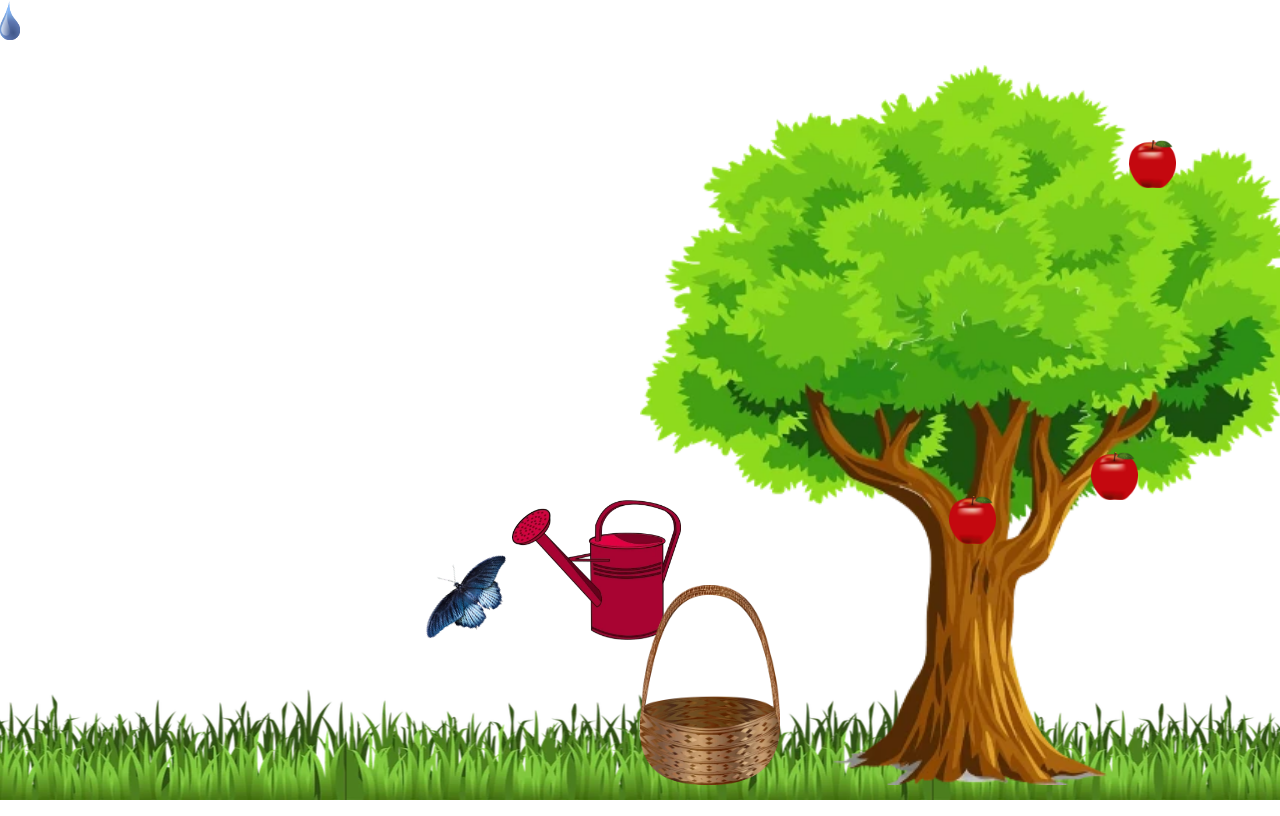
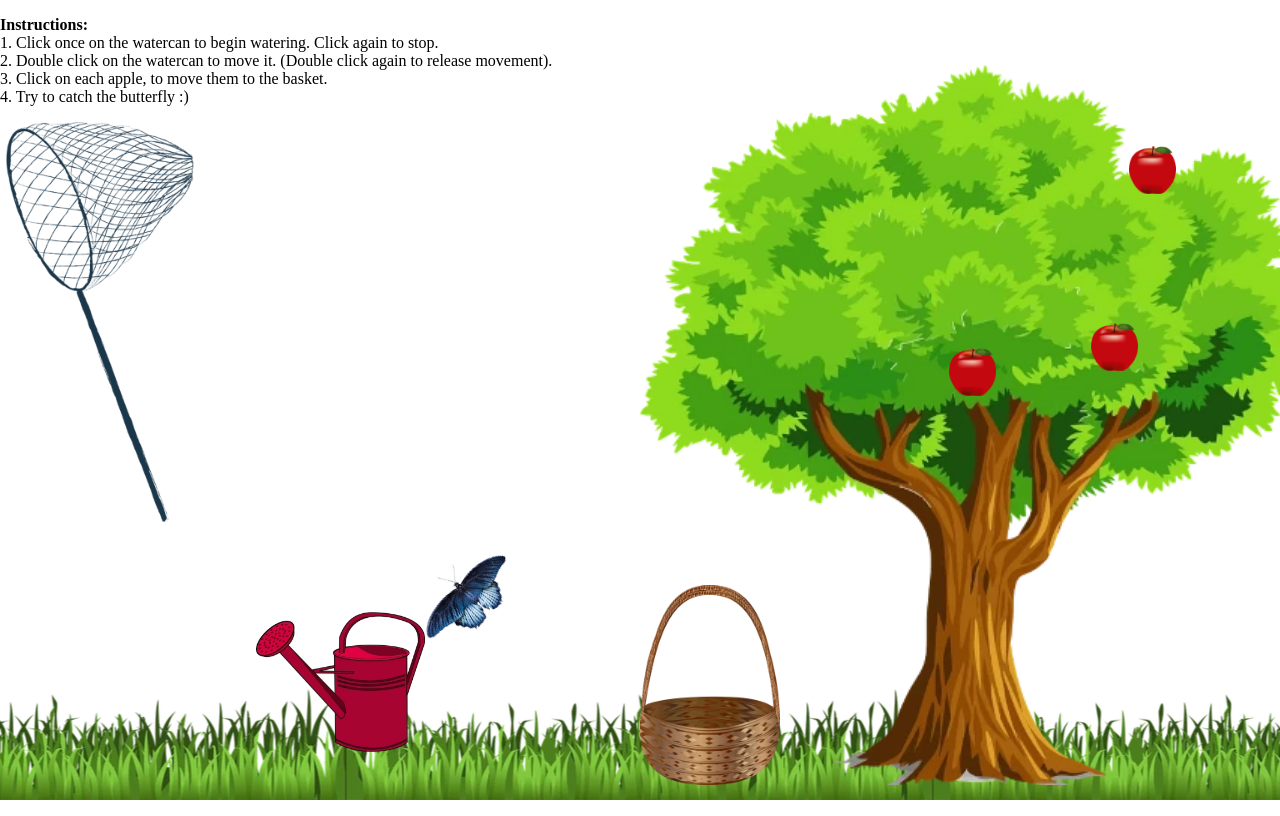
Before and after one commit to Dogmeat2000/The-Secret-Garden, a plain HTML site: page index.html in a window 1280 px wide. Drawn offline with Linux system fonts and the light colour scheme.

Commit message:
Combined Elhams latests changes

```diff
--- a/css/styles.css
+++ b/css/styles.css
@@ -14,8 +14,8 @@ body {
     position: fixed;
     height: 17.5%;
     width: auto;
-    bottom: 20%;
-    left: 40%;
+    bottom: 6%;
+    left: 20%;
 }
 
 
@@ -35,7 +35,7 @@ body {
 .apple {
     height: 6%;
     width: auto;
-    position: absolute;
+    position: fixed;
     cursor: pointer;
     z-index: 1;
 }
--- a/index.html
+++ b/index.html
@@ -8,22 +8,30 @@
 </head>
 
 <body id="body">
+    <p><b>Instructions: </b><br>
+        1. Click once on the watercan to begin watering. Click again to stop.<br>
+        2. Double click on the watercan to move it. (Double click again to release movement).<br>
+        3. Click on each apple, to move them to the basket.<br>
+        4. Try to catch the butterfly :)
+    </p>
+
     <img src="images/tree.webp" id="tree" alt="tree">
+    <img src="images/net.webp" id="net" alt="net">
+
+    <img src="images/wateringcan.webp" id="wateringcan" alt="wateringcan">
+    <img src="images/waterdrop.webp" id="waterDrop1" class="waterdrop" alt="waterdrop">
+    <img src="images/waterdrop.webp" id="waterDrop2" class="waterdrop" alt="waterdrop">
+    <img src="images/waterdrop.webp" id="waterDrop3" class="waterdrop" alt="waterdrop">
+
+    <img src="images/basket.webp" class="basket" alt="basket">
+
     <img src="images/apple.webp" class="apple" id="apple1" alt="apple">
     <img src="images/apple.webp" class="apple" id="apple2" alt="apple">
     <img src="images/apple.webp" class="apple" id="apple3" alt="apple">
-    <img src="images/wateringcan.webp" id="wateringcan" alt="wateringcan">
-    <img src="images/waterdrop.webp" class="waterdrop" alt="waterdrop">
-    <img src="images/waterdrop.webp" class="waterdrop" alt="waterdrop">
-    <img src="images/waterdrop.webp" class="waterdrop" alt="waterdrop">
 
-    <img src="images/basket.webp" class="basket" alt="basket">
-    <img src="images/basketfront.webp" class="basket" id="basketfront" alt="basketfront">
+    <img src="images/basketfront.webp" class="basket basketFront" id="basketfront" alt="basketfront">
 
     <img src="images/butterfly.webp" id="butterfly" alt="butterfly">
-
-    <!--
-    <img src="images/net.webp" id="net" alt="net">-->
 
 
     <script src="js/jquery-3.7.1.js"></script>
--- a/js/script.js
+++ b/js/script.js
@@ -212,11 +212,11 @@ let apple2Clicked = false;
 let apple3Clicked = false;
 // a function which finds a random position for the apples.
 let randomXnum1 = Math.floor(Math.random() * (treeWidth - 100)); //Adjust 100 so that it stays on the tree
-let randomYnum1 = Math.floor(Math.random() * (treeHeight - 280)); //Adjust 280 so that it stays on the tree
+let randomYnum1 = 150 + Math.floor(Math.random() * (250)); //Adjust 250 so that it stays on the tree
 let randomXnum2 = Math.floor(Math.random() * (treeWidth - 100)); //Adjust 100 so that it stays on the tree
-let randomYnum2 = Math.floor(Math.random() * (treeHeight - 280)); //Adjust 280 so that it stays on the tree
+let randomYnum2 = 150 + Math.floor(Math.random() * (250)); //Adjust 250 so that it stays on the tree
 let randomXnum3 = Math.floor(Math.random() * (treeWidth - 100)); //Adjust 100 so that it stays on the tree
-let randomYnum3 = Math.floor(Math.random() * (treeHeight - 280)); //Adjust 280 so that it stays on the tree
+let randomYnum3 = 150 + Math.floor(Math.random() * (250)); //Adjust 250 so that it stays on the tree
 
 
 function getRandomPosition1() {
@@ -428,6 +428,140 @@ setInterval(updateColor2, 400);
 
 
 //Here the watercan and waterdrop implemention BEGINS:
+// Function to animate water drops falling from the watering can in a straight line
+function movewaterdrop() {
+  const initialTop = parseFloat($('#wateringcan').css('top')) + parseFloat($('#wateringcan').css('height'));
+  const initialLeft = parseFloat($('#wateringcan').css('left'));
+
+  const finalTop = $(window).height();
+
+  // Set initial positions of water drops
+  $("#waterDrop1").css({ top: initialTop + 'px', left: (initialLeft+50) + 'px' });
+  $("#waterDrop2").css({ top: initialTop + 'px', left: (initialLeft+40) + 'px' });
+  $("#waterDrop3").css({ top: initialTop + 'px', left: (initialLeft+50) + 'px' });
+
+  // Animate water drops to fall straight down
+  $("#waterDrop1").animate({ top: finalTop + 'px' }, 980, movewaterdrop);
+  $("#waterDrop2").animate({ top: finalTop + 'px' }, 960, movewaterdrop);
+  $("#waterDrop3").animate({ top: finalTop + 'px' }, 940, movewaterdrop);
+}
+
+// Main document ready function
+$(document).ready(function () {
+  // Selecting elements
+  const wateringCan = $('#wateringcan');
+  const waterDrop1 = $('#waterDrop1');
+  const waterDrop2 = $('#waterDrop2');
+  const waterDrop3 = $('#waterDrop3');
+
+  // Initial water drop animation
+  setInterval(movewaterdrop(), 250);
+
+  // Variables for watering can tilt
+  let isTilted = false;
+  let tiltAngle = -90;
+
+  // Initial update of watering can
+  updateWateringCan();
+
+  // Event listener for tilting the watering can on mousedown
+  wateringCan.mousedown(function (event) {
+      isTilted = !isTilted;
+      updateWateringCan();
+  });
+
+  // Function to update watering can tilt and show/hide water drops
+  function updateWateringCan() {
+      if (isTilted) {
+          wateringCan.css('transform', 'rotate(' + tiltAngle + 'deg)');
+          showWaterDrops();
+      } else {
+          wateringCan.css('transform', 'rotate(0deg)');
+          hideWaterDrops();
+      }
+  }
+
+  // Function to show water drops and initiate their animation
+  function showWaterDrops() {
+      waterDrop1.show();
+      waterDrop2.show();
+      waterDrop3.show();
+      animateWaterDrops();
+  }
+
+  // Function to hide water drops
+  function hideWaterDrops() {
+      waterDrop1.hide();
+      waterDrop2.hide();
+      waterDrop3.hide();
+  }
+
+  // Function to set initial positions of water drops and initiate their animation
+  function animateWaterDrops() {
+          const waterDrop1 = $(this);
+          const waterDrop2 = $(this);
+          const waterDrop3 = $(this);
+          const initialTop = parseFloat(wateringCan.css('top')) + wateringCan.height();
+          const initialLeft = parseFloat(wateringCan.css('left'));
+
+          waterDrop1.css({
+              top: initialTop + 'px',
+              left: initialLeft + 'px',
+          });
+
+          waterDrop2.css({
+              top: initialTop + 'px',
+              left: initialLeft + 'px',
+          });
+
+          waterDrop3.css({
+              top: initialTop + 'px',
+              left: initialLeft + 'px',
+          });
 
 
+  }
+
+   // Extra funtionality: Movement of watering can
+   let isDragging = false;
+
+   //Change mouse to a pointer when hovering over the can:
+   $("#wateringcan").mouseenter(function(){
+     $("#wateringcan").css({ cursor: 'grab'});
+   });
+
+   // Event listener for starting dragging on mousedown
+   $("#wateringcan").dblclick(function(){
+     if(isDragging === true)
+     {
+       isDragging = false;
+     }
+     else
+     {
+       isDragging = true;
+     };
+   });
+
+   // Event listener for updating watering can position during dragging
+   $(document).mousemove(function (event) {
+       if (isDragging) {
+           const mouseX = event.clientX;
+           const mouseY = event.clientY;
+
+           const canRect = $("#wateringcan")[0].getBoundingClientRect();
+
+           const newLeft = mouseX - canRect.width / 8;
+           const newTop = mouseY - canRect.height / 8;
+
+           $("#wateringcan").css({
+               left: newLeft + 'px',
+               top: newTop + 'px',
+           });
+
+           setInterval(updateWateringCan(),250);
+       }
+   });
+
+})
+
 //Here the watercan and waterdrop implemention ENDS
```
